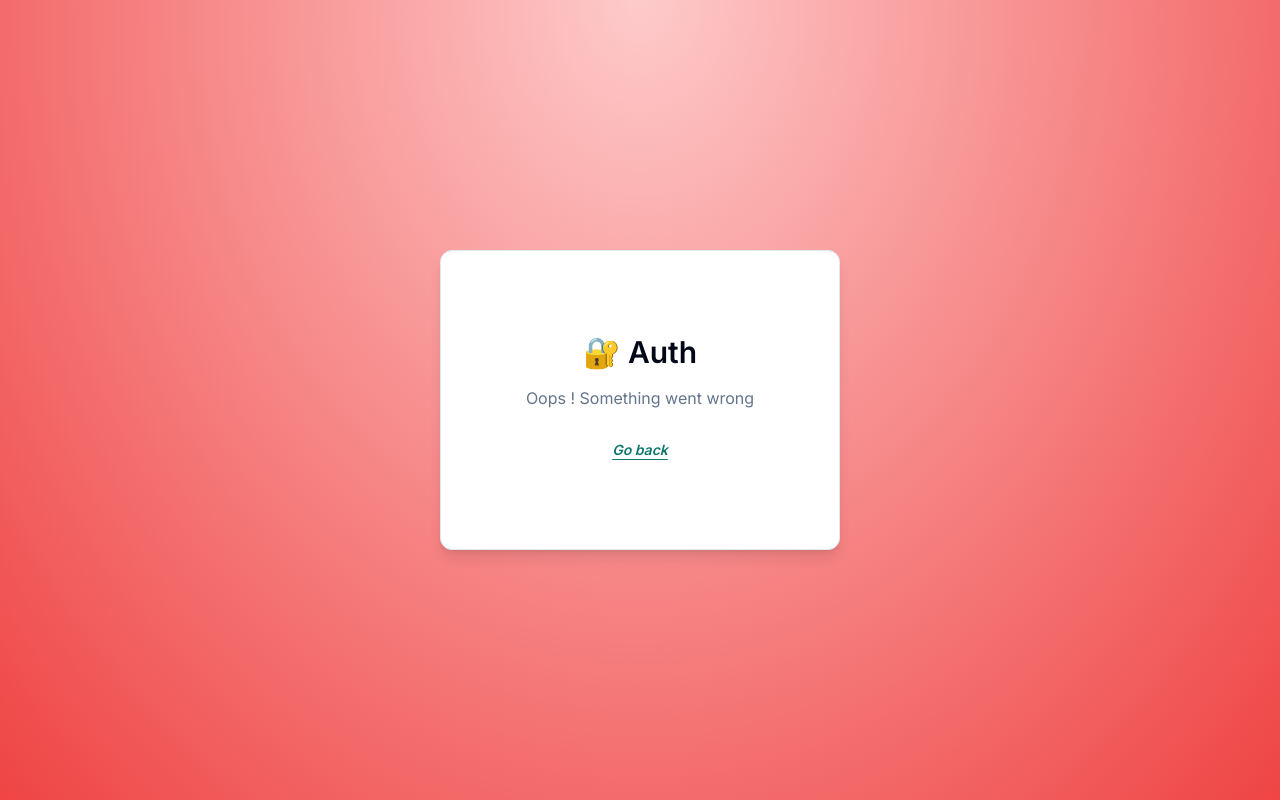
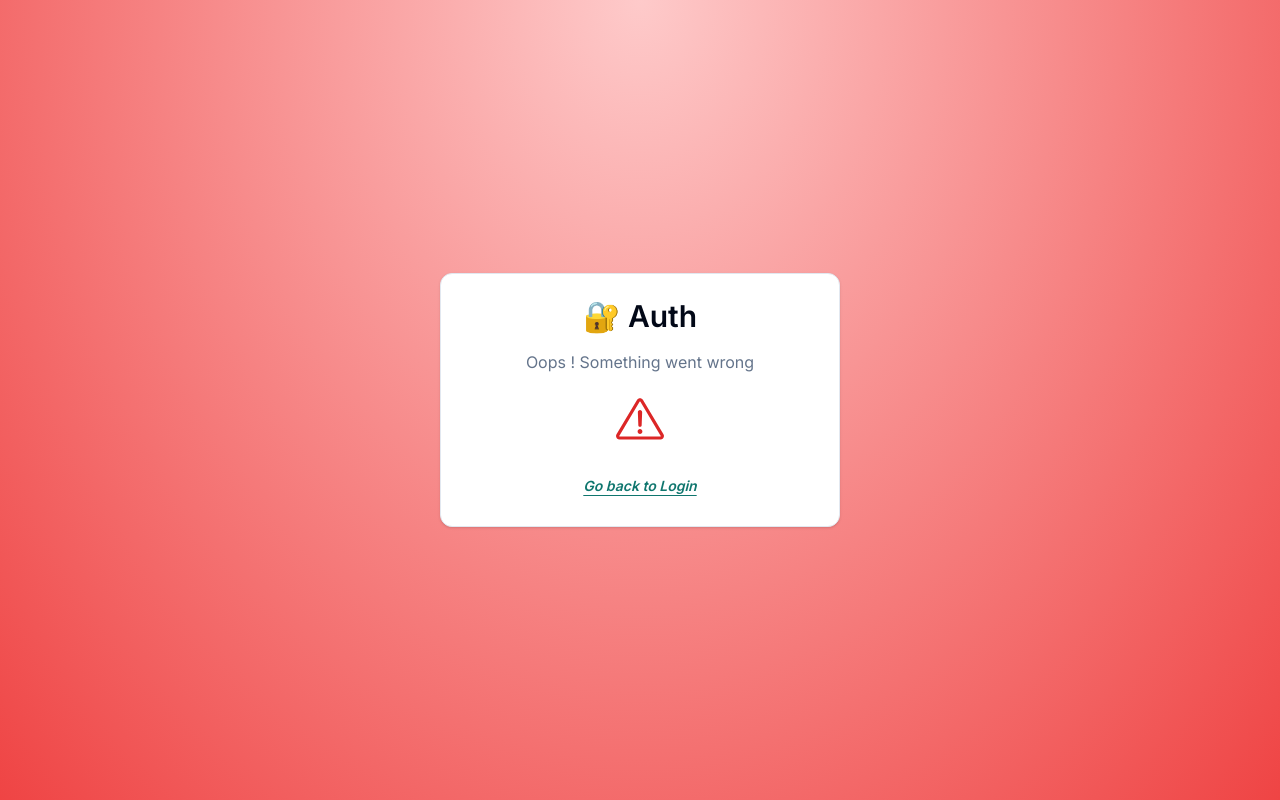
Before and after one commit to shankaraswal/nextjs-cwa, a Next.js app: page /auth/error in a window 1280 px wide. Built offline with nearby package versions, Linux system fonts and the light colour scheme.

Commit message:
error card using card wrapper (#16)

```diff
--- a/app/page.tsx
+++ b/app/page.tsx
@@ -7,9 +7,9 @@ export default function Home() {
       className="flex h-full flex-col items-center justify-center
     bg-[radial-gradient(ellipse_at_top,_var(--tw-gradient-stops))] from-red-200 to-red-500"
     >
-      <div className="space-y-6 text-center border-2 p-10">
+      <div className="space-y-6 text-center border-2 bg-slate-100/20 shadow-xl rounded-xl p-10">
         <h1 className="text-6xl font-semibold text-white drop-shadow-lg">
-          ❖ Login From
+          ❖ Login Form
         </h1>
         <p className="text-white text-lg text-center">
           Please login with user name and password !
--- a/components/auth/error-card.tsx
+++ b/components/auth/error-card.tsx
@@ -1,16 +1,16 @@
-import { Header } from "@/components/auth/header";
-import { BackButton } from "@/components/auth/back-button";
-import { Card, CardFooter, CardHeader } from "@/components/ui/card";
+import { ExclamationTriangleIcon } from "@radix-ui/react-icons";
+import { CardWrapper } from "@/components/auth/card-wrapper";
 
 export const ErrorCard = () => {
   return (
-    <Card className="w-[400px] flex flex-col h-[300px] justify-center shadow-lg">
-      <CardHeader>
-        <Header label="Oops ! Something went wrong" />
-      </CardHeader>
-      <CardFooter className="text-center">
-        <BackButton label="Go back" href="/auth/user-login" />
-      </CardFooter>
-    </Card>
+    <CardWrapper
+      headerLabel="Oops ! Something went wrong"
+      backButtonLabel="Go back to Login"
+      backButtonHref="/auth/user-login"
+    >
+      <div className="w-full flex flex-col justify-center items-center ">
+        <ExclamationTriangleIcon className=" size-12 text-red-600 text-[100px]" />
+      </div>
+    </CardWrapper>
   );
 };
```
